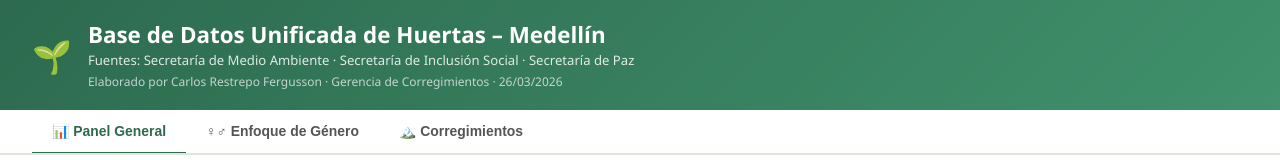
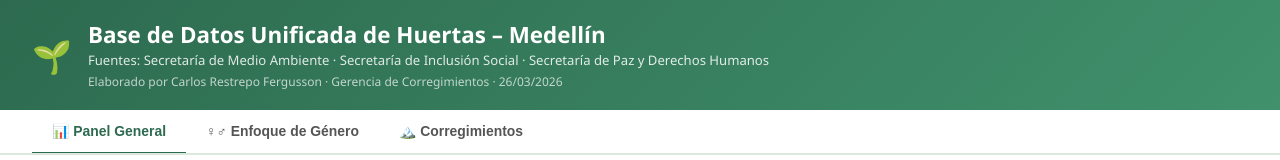
Before and after one commit to carfmono/BD-Huertas, a plain HTML site: page index.html in a window 1280 px wide. Shown: the top 160 px of the page. Drawn offline with nearby package versions, Linux system fonts and the light colour scheme.

Commit message:
Update index.html

```diff
--- a/index.html
+++ b/index.html
@@ -155,7 +155,7 @@ footer{text-align:center;padding:16px;font-size:.72rem;color:var(--text2);border
   <div class="logo">🌱</div>
   <div>
     <h1>Base de Datos Unificada de Huertas – Medellín</h1>
-    <p>Fuentes: Secretaría de Medio Ambiente · Secretaría de Inclusión Social · Secretaría de Paz</p>
+    <p>Fuentes: Secretaría de Medio Ambiente · Secretaría de Inclusión Social · Secretaría de Paz y Derechos Humanos</p>
     <p class="sub">Elaborado por Carlos Restrepo Fergusson · Gerencia de Corregimientos · 26/03/2026</p>
   </div>
 </header>
```
